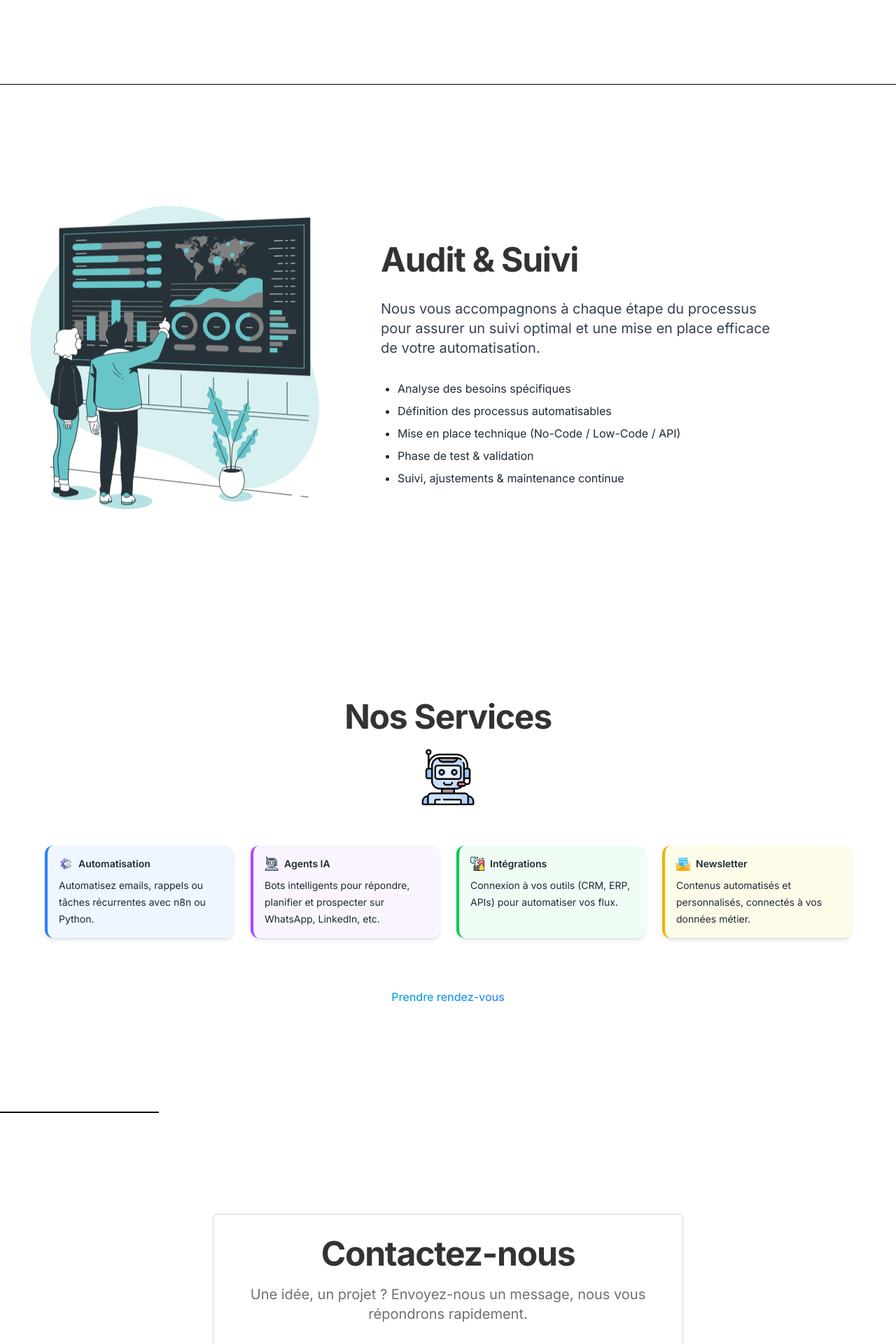
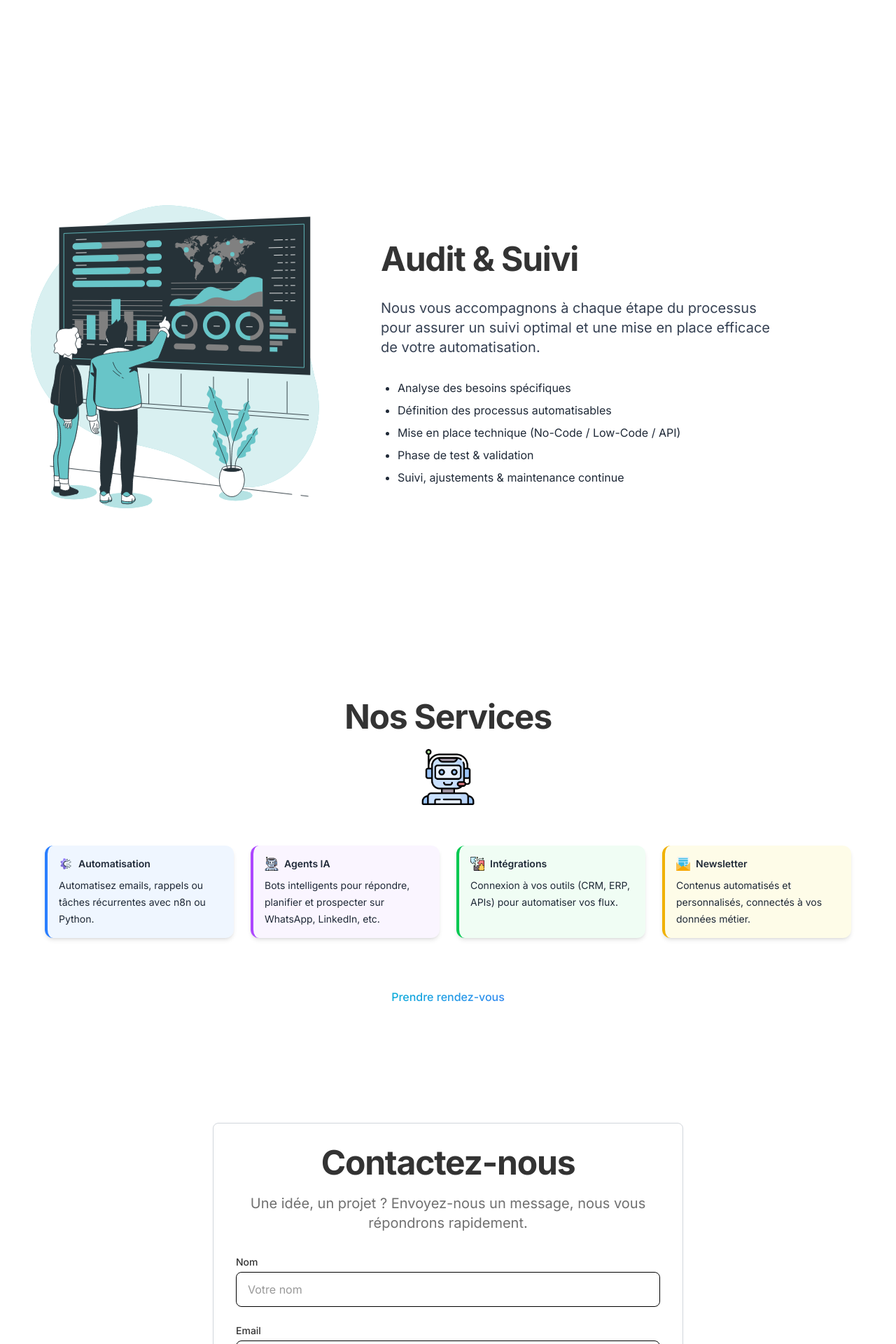
Before and after one commit to onlybaptiste54/agenceAetheria, a Next.js app: page / in a window 1280 px wide. Shown: the part 760-2680 px from the top of the page at 70% size. Built offline with nearby package versions, Linux system fonts and the light colour scheme.

Commit message:
FIx: effacement des borders

```diff
--- a/src/app/Components/Audit.js
+++ b/src/app/Components/Audit.js
@@ -4,7 +4,7 @@ export default function Audit() {
   return (
     <section
       id="Audit"
-      className="min-h-screen bg-[--color-bg] text-[--color-text] flex items-center justify-center border-t border-black py-16 px-4"
+      className="min-h-screen bg-[--color-bg] text-[--color-text] flex items-center justify-center  border-black py-16 px-4"
     >
       <div className="max-w-7xl w-full flex flex-col-reverse md:flex-row items-center justify-center gap-12">
         {/* Image centrée */}
--- a/src/app/Components/Navbar.js
+++ b/src/app/Components/Navbar.js
@@ -34,7 +34,7 @@ export default function Navbar() {
 
   return (
     <header
-      className={`fixed top-0 w-full h-18 z-50 border-b border-[var(--color-border)] transition-all duration-300 ${
+      className={`fixed top-0 w-full h-18 z-50  border-[var(--color-border)] transition-all duration-300 ${
         scrolled
           ? 'bg-[var(--color-bg)]/70 backdrop-blur-md shadow-sm'
           : 'bg-[var(--color-bg)]'
--- a/src/app/globals.css
+++ b/src/app/globals.css
@@ -228,26 +228,7 @@ a:hover::after {
 }
 
 /* Diviseurs */
-.section-divider {
-  position: relative;
-  height: 2px;
-  width: 100%;
-  background-color: transparent;
-  overflow: hidden;
-  margin: 4rem auto;
-}
 
-.section-divider::before {
-  content: '';
-  position: absolute;
-  top: 0;
-  left: 0;
-  height: 100%;
-  width: 0%;
-  background-color: var(--color-border);
-  animation: grow-bar 2s ease-out infinite;
-  will-change: width, opacity;
-}
 
 .title-divider {
   position: relative;
```
